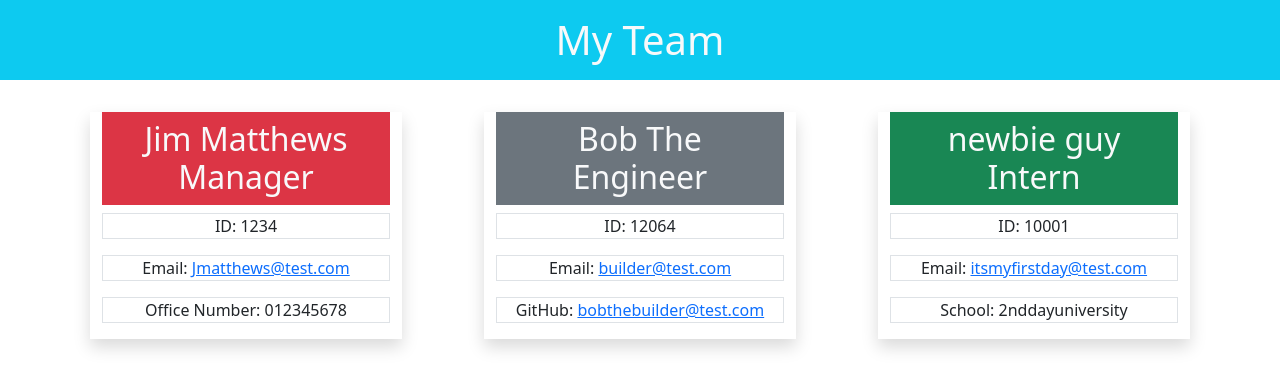
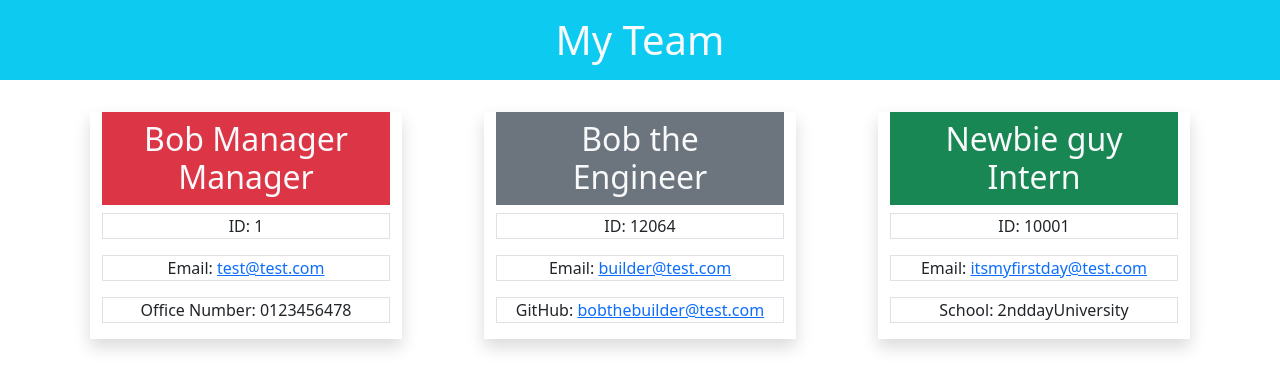
Before and after one commit to DaleDuiv/challenge-OOP, a website: page dist/index.html in a window 1280 px wide. Drawn offline with nearby package versions, Linux system fonts and the light colour scheme.

Commit message:
added more content and readme

```diff
--- a/dist/index.html
+++ b/dist/index.html
@@ -17,19 +17,19 @@
                 <div class="shadow col-3 m-2">
                     <div>
                         <h2 class="text-center bg-danger text-light p-2">
-                            Jim Matthews<br>
+                            Bob Manager<br>
                             Manager
                         </h2>
-                        <p class="text-center border">ID: 1234</p>
-                        <p class="text-center border">Email: <a href="mailto:Jmatthews@test.com">Jmatthews@test.com</a></p>
-                        <p class="text-center border">Office Number: 012345678</p>
+                        <p class="text-center border">ID: 1</p>
+                        <p class="text-center border">Email: <a href="mailto:test@test.com">test@test.com</a></p>
+                        <p class="text-center border">Office Number: 0123456478</p>
                     </div>
                 </div>
 
         <div class="shadow col-3 m-2">
             <div>
                 <h2 class="text-center bg-secondary text-light p-2">
-                    Bob The<br>
+                    Bob the<br>
                     Engineer
                 </h2>
                 <p class="text-center border">ID: 12064</p>
@@ -41,12 +41,12 @@
         <div class="shadow col-3 m-2">
             <div>
                 <h2 class="text-center bg-success text-light p-2">
-                    newbie guy<br>
+                    Newbie guy<br>
                     Intern
                 </h2>
                 <p class="text-center border">ID: 10001</p>
                 <p class="text-center border">Email: <a href="mailto:itsmyfirstday@test.com">itsmyfirstday@test.com</a></p>
-                <p class="text-center border">School: 2nddayuniversity</p>
+                <p class="text-center border">School: 2nddayUniversity</p>
             </div>
         </div>
 
```
Also changed, not shown: README.md.
